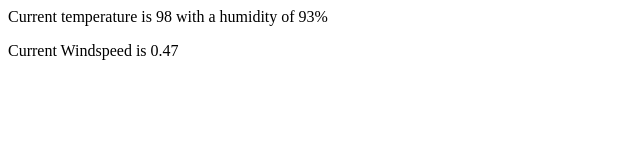
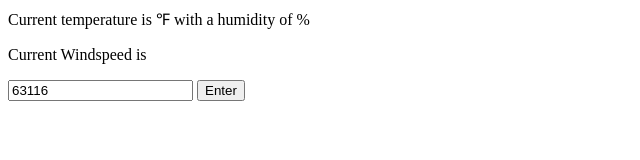
Before and after one commit to Athubbard/NexulAcademyApprentFolder, a plain HTML site: page WeatherApp/index.html in a window 1280 px wide. Shown: the whole page, without its empty margins (0-640 px from the left). Drawn offline with Linux system fonts and the light colour scheme; no server answers.

Commit message:
weather app API

```diff
--- a/WeatherApp/index.html
+++ b/WeatherApp/index.html
@@ -1,33 +1,42 @@
 <html>
     <body>
         <p>
-            Current temperature is <span id="temperature"> </span>
+            Current temperature is <span id="temperature"> </span> &#8457;
             with a humidity of <span id="humidity"> </span>%
         </p>
         <p>
             Current Windspeed is <span id="speed"> </span>
         </p>
+        <input type ="text" id="zipcode" name="zipcode" value="63116"/>
+        <button onclick="loadWeather()">Enter</button>
 
         <script>
-            var weather = {
-                "wind": {
-                    "speed": 0.47,
-                    "deg": 107.538
-                },
-                "main": {
-                    "temp": 98,
-                    "humidity": 93
-                }
+
+            function displayWeather(weather) {
+                var tempElem = document.getElementById('temperature');
+            tempElem.innerText = weather.main.temp;
+
+                var humidElem = document.getElementById('humidity');
+            humidElem.innerText = weather.main.humidity;
+
+                var windElem = document.getElementById('speed');
+            windElem.innerText = weather.wind.speed;
+
             }
 
-            var tempElem = document.getElementById('temperature');
-            tempElem.innerText = weather.main.temp;
+            function loadWeather() {
+                var zipcodeInput = document.getElementById('zipcode');
 
-            var humidElem = document.getElementById('humidity');
-            humidElem.innerText = weather.main.humidity;
+                if (zipcodeInput.value == '') {return;}
 
-            var windElem = document.getElementById('speed');
-            windElem.innerText = weather.wind.speed;
+
+                fetch(`https://api.openweathermap.org/data/2.5/weather?zip=${zipcodeInput.value},US&units=imperial&appid=d480fc3689a99c12ed9ffbcba4ed6542`)
+                    .then(response => response.json())
+                    .then(data => displayWeather(data));
+            }
+
+            loadWeather();
+
 
         </script>
 
```
